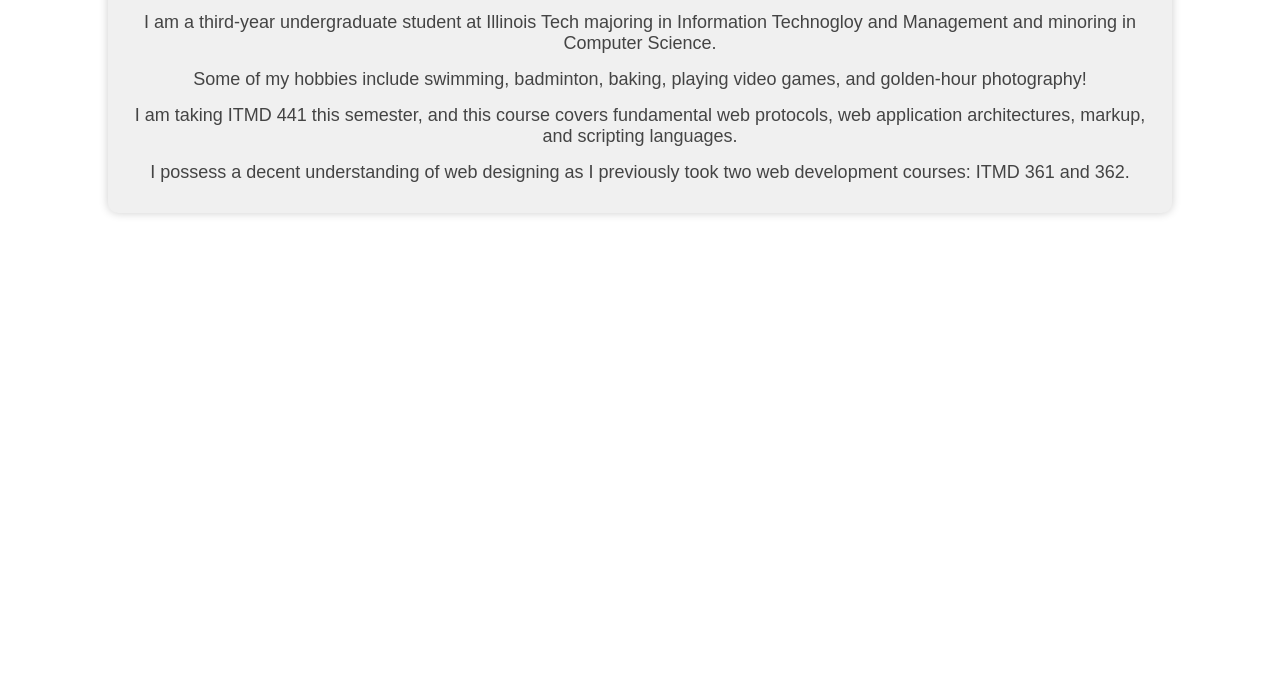
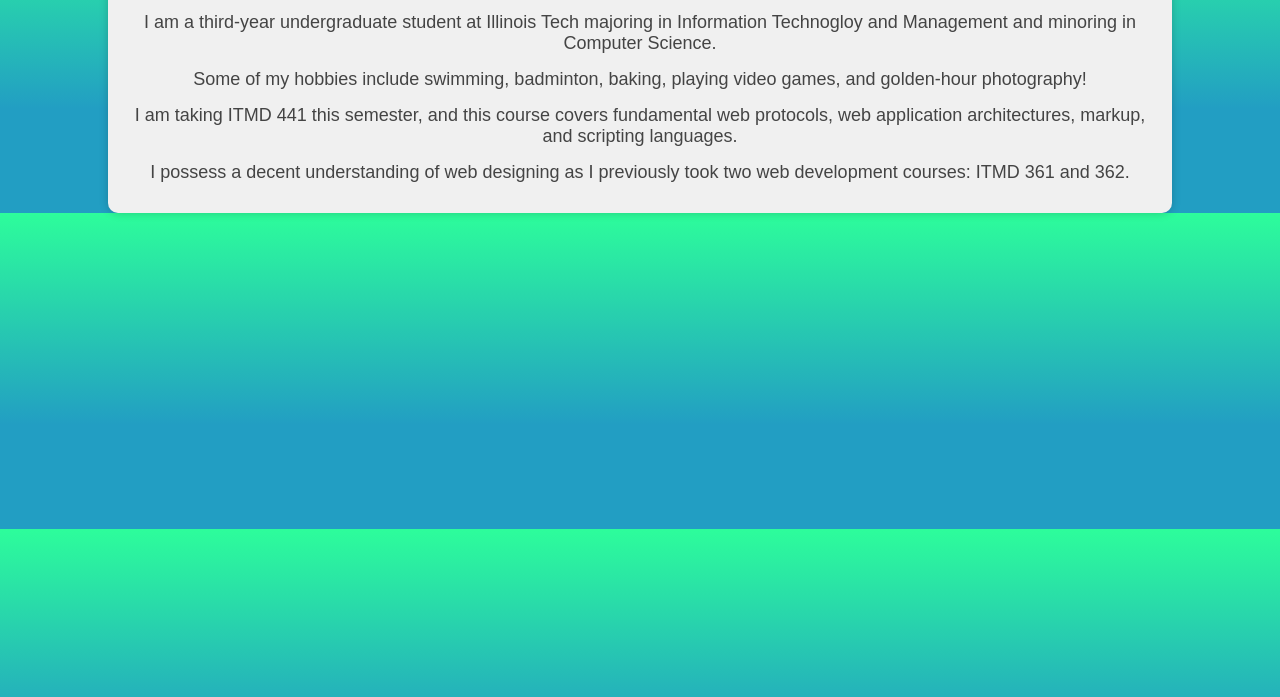
Before and after one commit to FatimahSyed27/ITMD441, a plain HTML site: page index.html in a window 1280 px wide. Shown: the part 103-800 px from the top of the page. Drawn offline with Linux system fonts and the light colour scheme.

Commit message:
Update style.css

```diff
--- a/css/style.css
+++ b/css/style.css
@@ -1,6 +1,11 @@
 body, h1, h3, p {
   margin: 0;
   padding: 0;
+}
+
+body {
+  background: rgb(34,158,195);
+  background: linear-gradient(0deg, rgba(34,158,195,1) 33%, rgba(45,253,155,1) 100%);
 }
 
 section {
```
